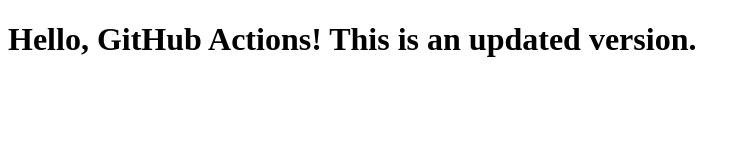
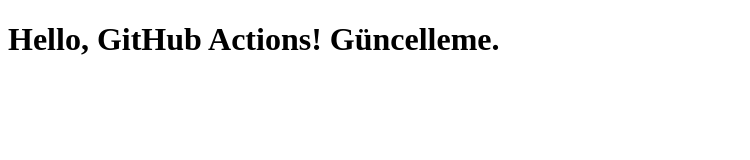
Before and after one commit to burakcankaradirek/github-actions-deployment-workflow, a plain HTML site: page index.html in a window 1280 px wide. Shown: the whole page, without its empty margins (0-750 px from the left). Drawn offline with Linux system fonts and the light colour scheme.

Commit message:
Update index.html

```diff
--- a/index.html
+++ b/index.html
@@ -5,6 +5,6 @@
     <title>GitHub Actions Deployment</title>
 </head>
 <body>
-    <h1>Hello, GitHub Actions! This is an updated version.</h1>
+    <h1>Hello, GitHub Actions! Güncelleme.</h1>
 </body>
 </html>
```
